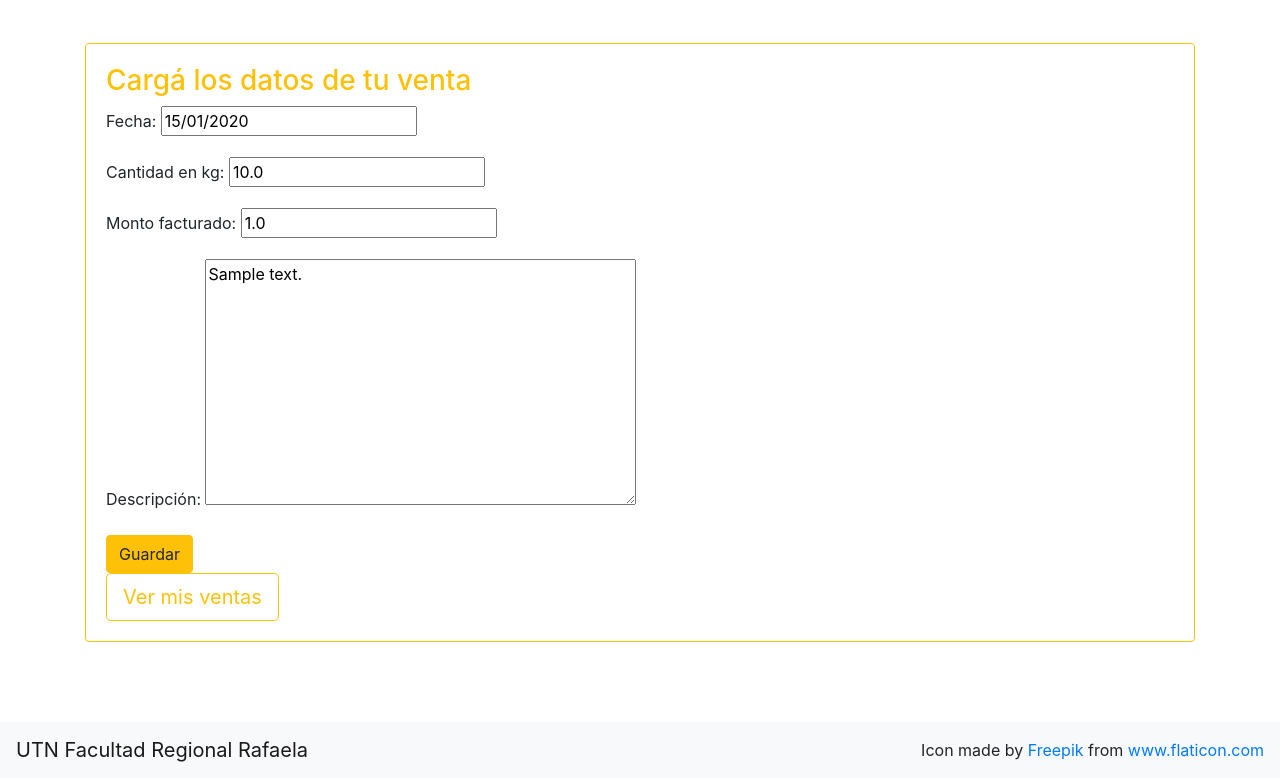
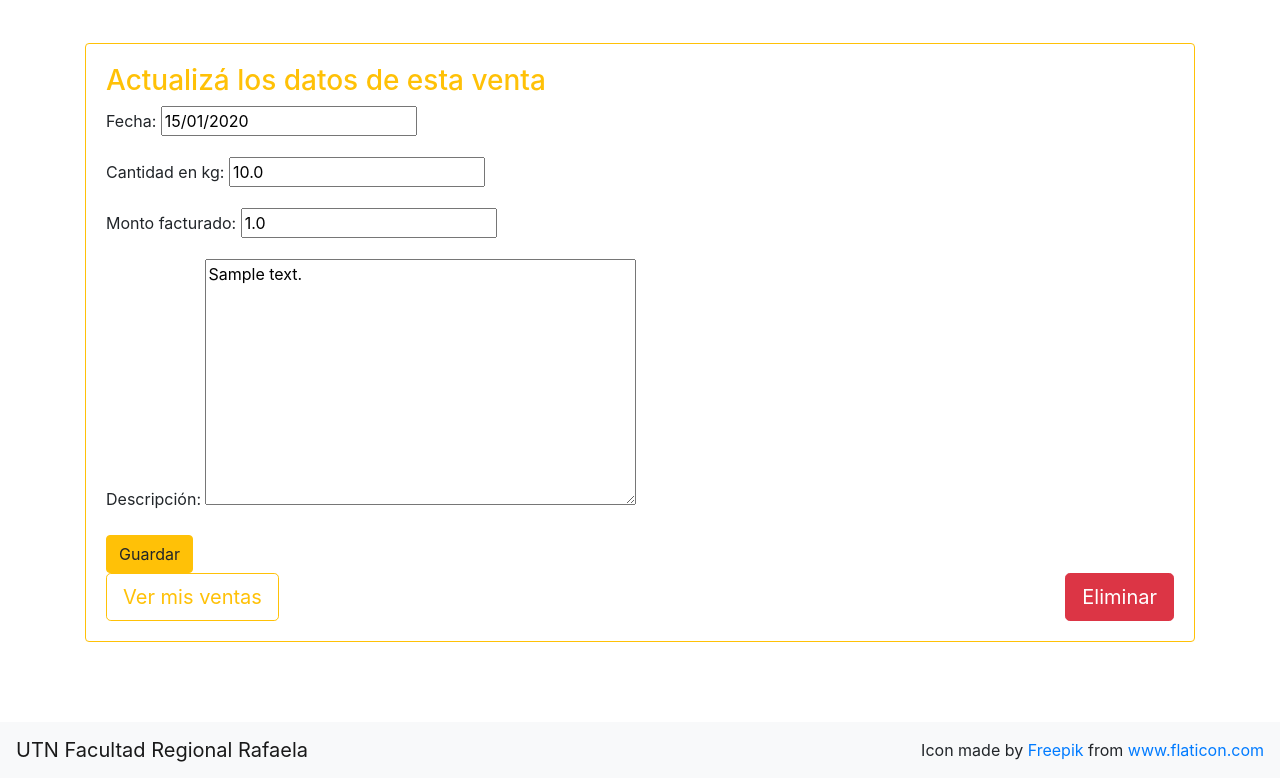
Before and after one commit to sofide/apicolapp, a Django app: page /gestion/ventas/editar/1 in a window 1280 px wide. Shown: the part 77-855 px from the top of the page. Run offline with Django 3.2, Linux system fonts and the light colour scheme; a user stored in the database is signed in; tables that the repository leaves empty hold one stand-in row (values such as "Sample post"); some libraries are stand-ins or nearby versions.

Commit message:
add delete sale feature

```diff
--- a/accounting/templates/accounting/sale_new.html
+++ b/accounting/templates/accounting/sale_new.html
@@ -15,14 +15,15 @@
             </div>
         {% endif %}
     </div>
-    <div class="row">
-        <div class="col-12">
-            <div class="card border-warning">
-                <div class="card-body">
-                    <h3 class="orange">Cargá los datos de tu venta</h3>
+    <div class="card border-warning">
+        <div class="card-body">
+            <div class="row">
+                <div class="col-12">
                     {% if sale_instance %}
+                        <h3 class="orange">Actualizá los datos de esta venta</h3>
                         <form action="{% url 'sale_edit' sale_instance.pk %}" method="POST" autocomplete="off">
                     {% else %}
+                        <h3 class="orange">Cargá los datos de tu venta</h3>
                         <form action="{% url 'sale_new' %}" method="POST" autocomplete="off">
                     {% endif %}
                             {% csrf_token %}
@@ -30,14 +31,25 @@
                             <input type="submit" value="Guardar" class="btn btn-warning"/>
                         </form>
 
-                    <a class="btn btn-outline-warning btn-lg" href="{% url 'apiary_index' %}">
+                </div>
+            </div>
+            <div class="row">
+                <div class="col-6">
+                    <a class="btn btn-outline-warning btn-lg" href="{% url 'sales_list' %}">
                         Ver mis ventas
                     </a>
-
                 </div>
+                {% if sale_instance %}
+                <div class="col-6">
+                    <a class="btn btn-danger btn-lg float-right" href="{% url 'sale_delete' sale_instance.pk %}">
+                        Eliminar
+                    </a>
+                </div>
+                {% endif %}
             </div>
         </div>
     </div>
+
 {% endblock %}
 
 {% block extra_css %}
--- a/accounting/urls.py
+++ b/accounting/urls.py
@@ -21,4 +21,5 @@ urlpatterns = [
     path('ventas/', views.sales_list, name='sales_list'),
     path('ventas/cargar', views.sale_new, name='sale_new'),
     path('ventas/editar/<int:sale_pk>', views.sale_new, name='sale_edit'),
+    path('ventas/eliminar/<int:sale_pk>', views.sale_delete, name='sale_delete'),
 ]
--- a/accounting/views.py
+++ b/accounting/views.py
@@ -233,3 +233,10 @@ def sale_new(request, sale_pk=None):
         'sale_form': sale_form,
         'sale_instance': sale_instance,
     })
+
+
+@login_required
+def sale_delete(request, sale_pk):
+    sale = get_object_or_404(Sale, pk=sale_pk)
+    sale.delete()
+    return redirect('sales_list')
```
